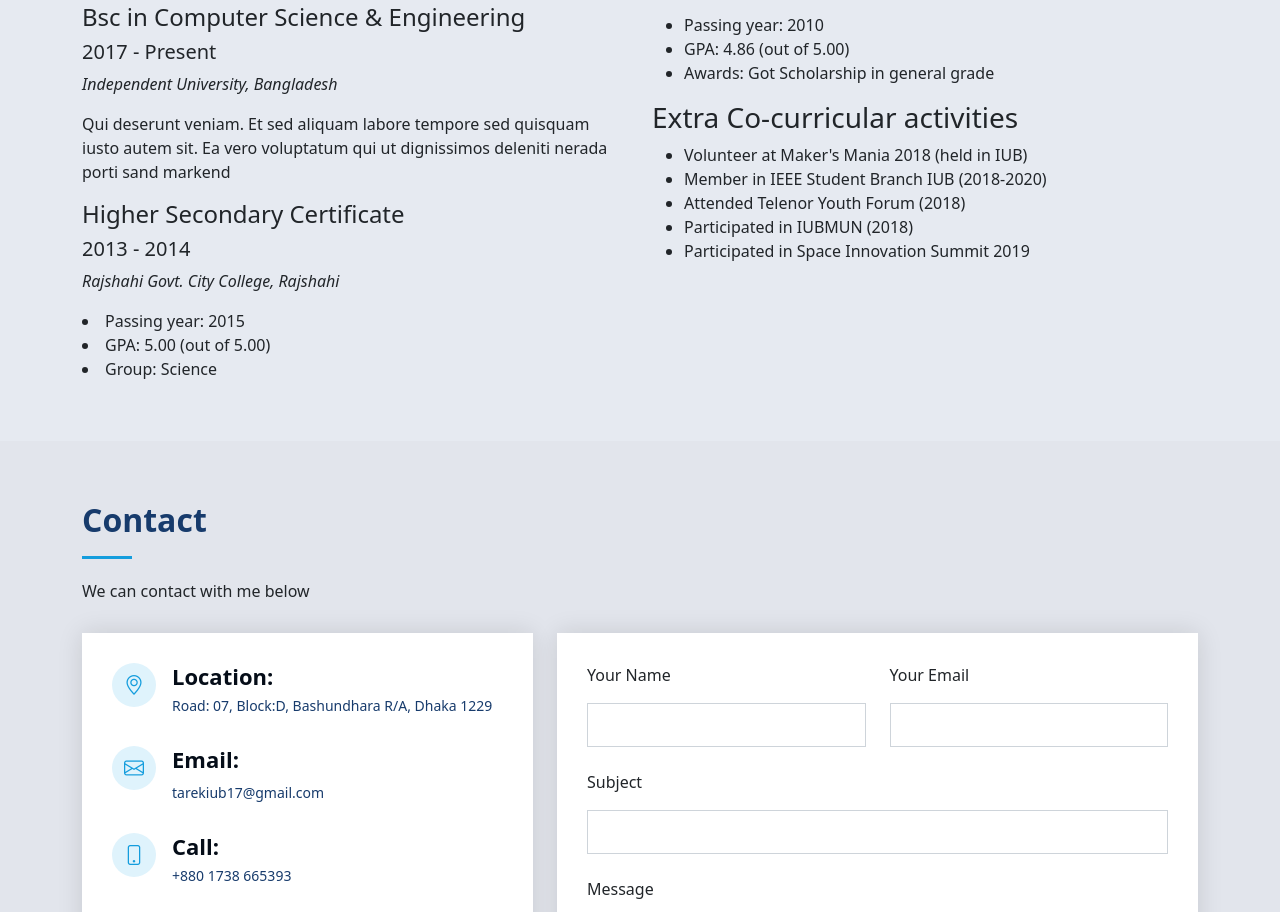
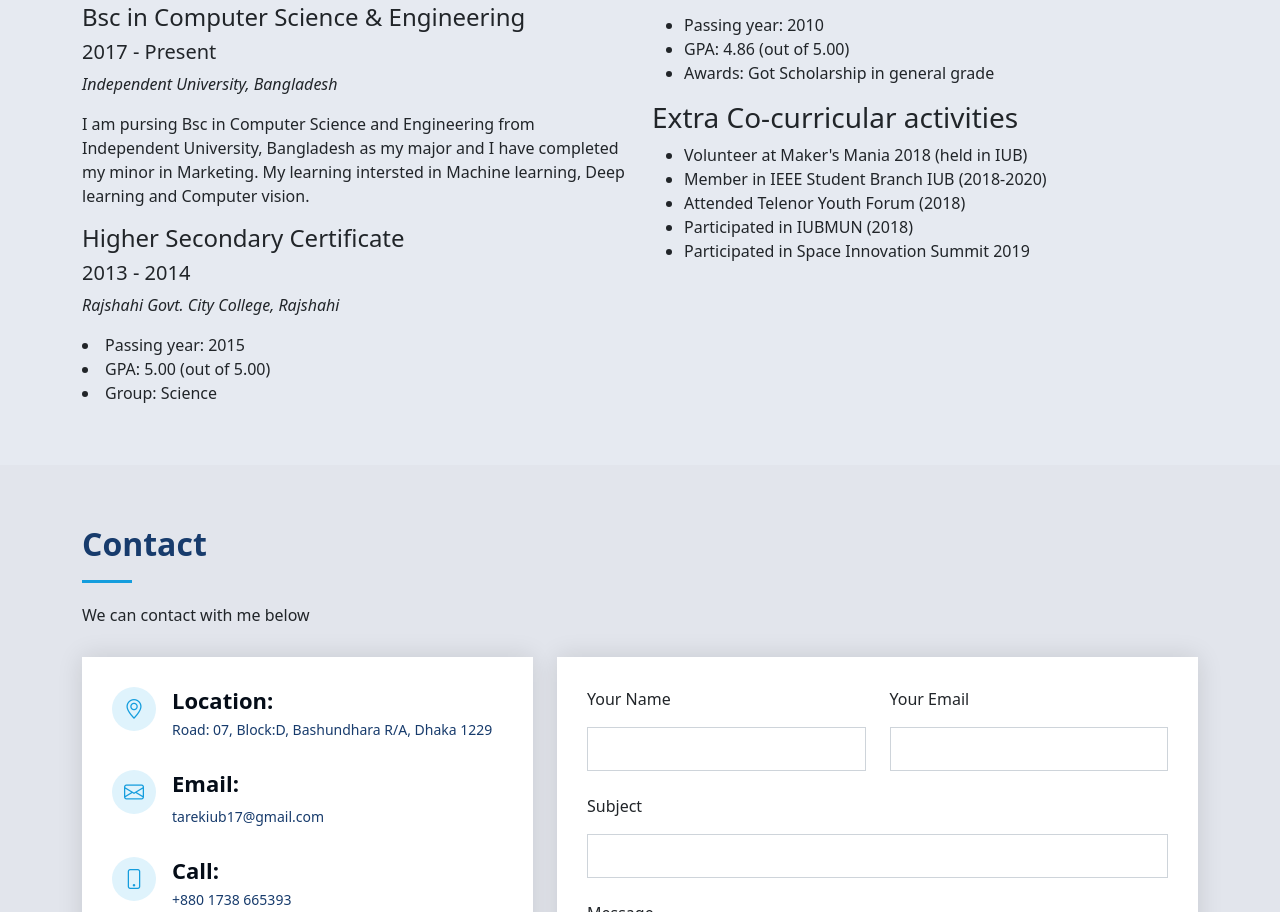
Before and after one commit to taareek/aboutme, a plain HTML site: page index.html in a window 1280 px wide. Shown: the part 2481-3393 px from the top of the page. Drawn offline with nearby package versions, Linux system fonts and the light colour scheme; grey boxes are pictures that could not be loaded.

Commit message:
resume updated

```diff
--- a/index.html
+++ b/index.html
@@ -255,8 +255,12 @@
                 <h4>Bsc in Computer Science &amp; Engineering </h4>
                 <h5>2017 - Present</h5>
                 <p><em>Independent University, Bangladesh</em></p>
-                <p>Qui deserunt veniam. Et sed aliquam labore tempore sed quisquam iusto autem sit.
-                    Ea vero voluptatum qui ut dignissimos deleniti nerada porti sand markend</p>
+                <p>
+		I am pursing Bsc in Computer Science and Engineering from Independent
+			University, Bangladesh as my major and I have completed my minor in Marketing.
+			My learning intersted in Machine learning, Deep learning
+			and Computer vision.
+			</p>
               </div>
               <div class="resume-item">
                 <h4>Higher Secondary Certificate</h4>
```
